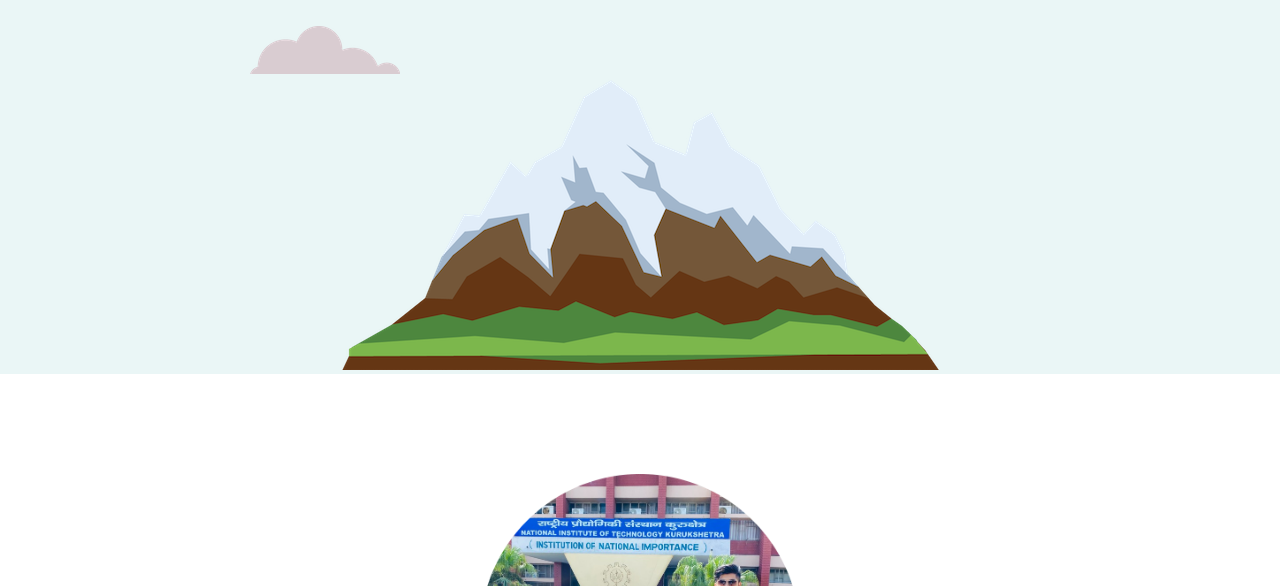
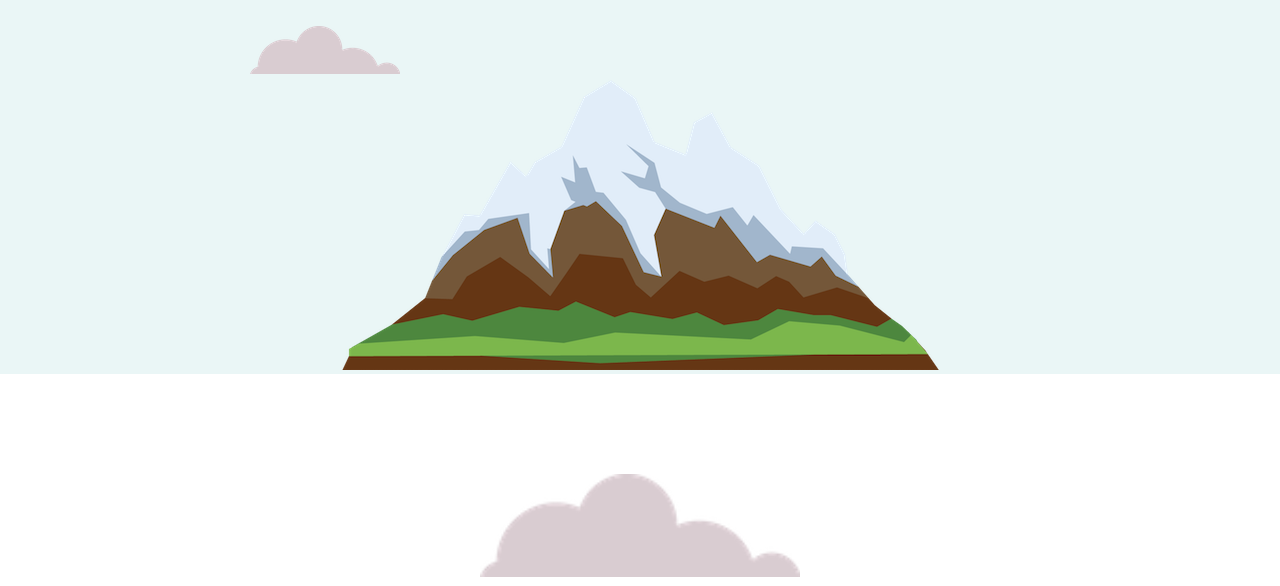
Before and after one commit to ManavChauhan1/CSS-My-Site, a plain HTML site: page index.html in a window 1280 px wide. Shown: the part 366-952 px from the top of the page. Drawn offline with Linux system fonts and the light colour scheme.

Commit message:
Update index.html

```diff
--- a/index.html
+++ b/index.html
@@ -23,7 +23,7 @@
 
     <div class="middle-container">
         <div class="profile">
-          <img class = "profile-pic" src="Images/Circle_Image.png" alt="Manav's Profile Pic">
+          <img class = "profile-pic" src="Images/cloud.png" alt="Manav's Profile Pic">
           <h2>Bonjour.</h2>
           <p class = 'desc'>A National Institute of Technology PG student who is enrolled in the Master of Computer Application (MCA) Programme. </p>
         </div>
```
